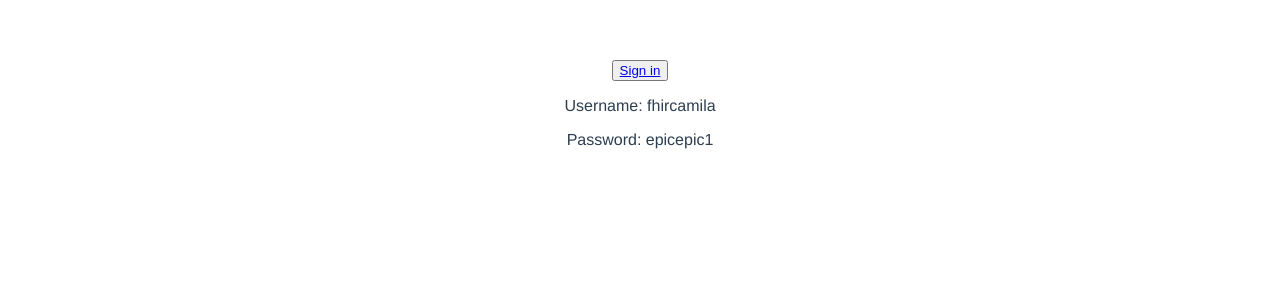
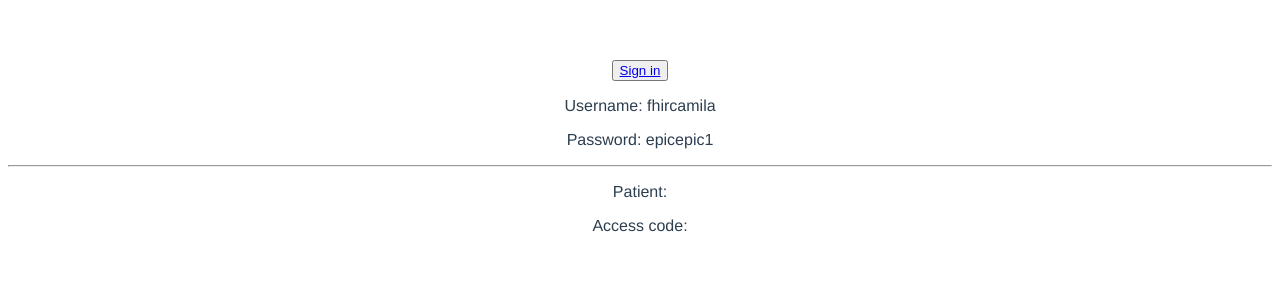
Before and after one commit to medblocks/smart-on-fhir-vue, a Vue app: page / in a window 1280 px wide. Shown: the top 300 px of the page. Built offline with nearby package versions, Linux system fonts and the light colour scheme.

Commit message:
getting patient from id_token

```diff
--- a/src/components/HelloWorld.vue
+++ b/src/components/HelloWorld.vue
@@ -10,7 +10,9 @@
     </button>
     <p>Username: fhircamila</p>
     <p>Password: epicepic1</p>
-
+    <hr>
+    <p>Patient: {{patient}}</p>
+    <p>Access code:</p>
     <pre v-if="accesstoken">{{ accesstoken }}</pre>
   </div>
   <!-- <p>
@@ -39,6 +41,7 @@ export default {
     return {
       code: "",
       accesstoken: "",
+      patient: "",
     };
   },
   async mounted() {
@@ -65,16 +68,17 @@ export default {
         .then((response) => {
           console.log(response.data);
           this.accesstoken = response.data.access_token;
+          this.patient = response.data.patient;
         })
         .catch(function (error) {
           console.log(error);
         });
     }
-    const currentPatient = "eq081-VQEgP8drUUqCWzHfw3";
+
     if (this.accesstoken != "") {
       axios
         .get(
-          `https://fhir.epic.com/interconnect-fhir-oauth/api/FHIR/R4/Patient/${currentPatient}`
+          `https://fhir.epic.com/interconnect-fhir-oauth/api/FHIR/R4/Observation?subject=Patient/${this.patient}`
         )
         .then(function (response) {
           console.log(response);
```
